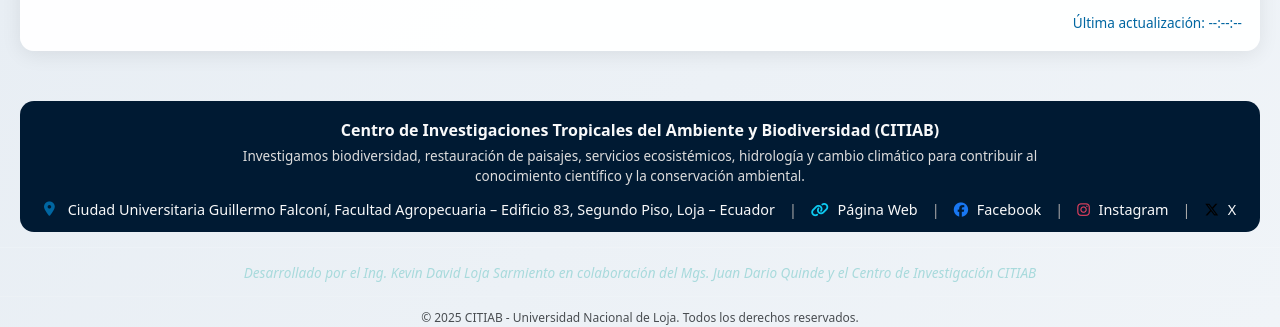
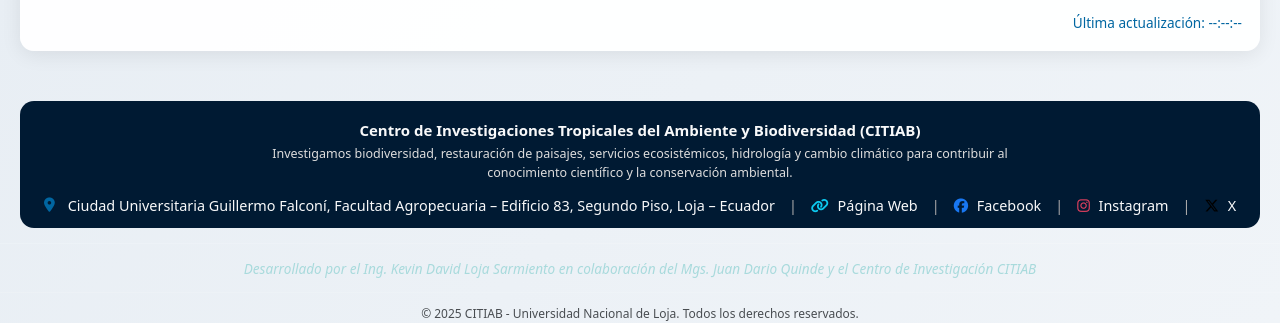
Before and after one commit to Kevinnloja/WEB-TAPICHALACA, a plain HTML site: page index.html in a window 1280 px wide. Shown: the part 1632-1959 px from the top of the page. Drawn offline with nearby package versions, Linux system fonts and the light colour scheme; a script that the page names is missing.

Commit message:
Update index.html

```diff
--- a/index.html
+++ b/index.html
@@ -1560,14 +1560,14 @@
 
 <style>
     .footer-title {
-        font-size: 16px; /* Tamaño reducido del título */
+        font-size: 15px; /* Tamaño reducido del título */
         text-align: center;
         margin-bottom: 6px;
         color: #f8f9fa;
     }
 
     .footer-description {
-        font-size: 13.5px; /* Tamaño reducido del párrafo */
+        font-size: 12.5px; /* Tamaño reducido del párrafo */
         text-align: center;
         margin-bottom: 12px;
         color: #ddd;
```
